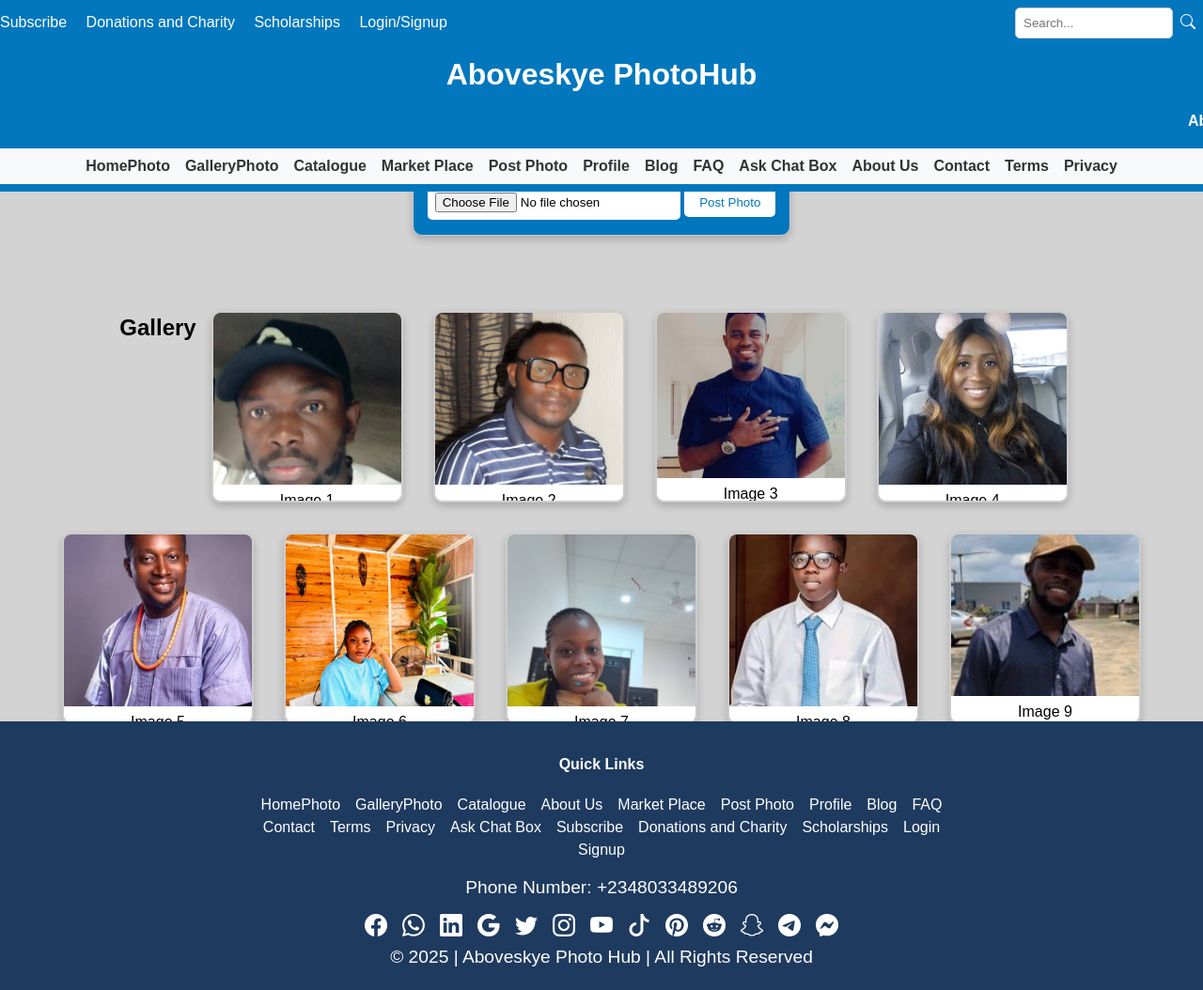
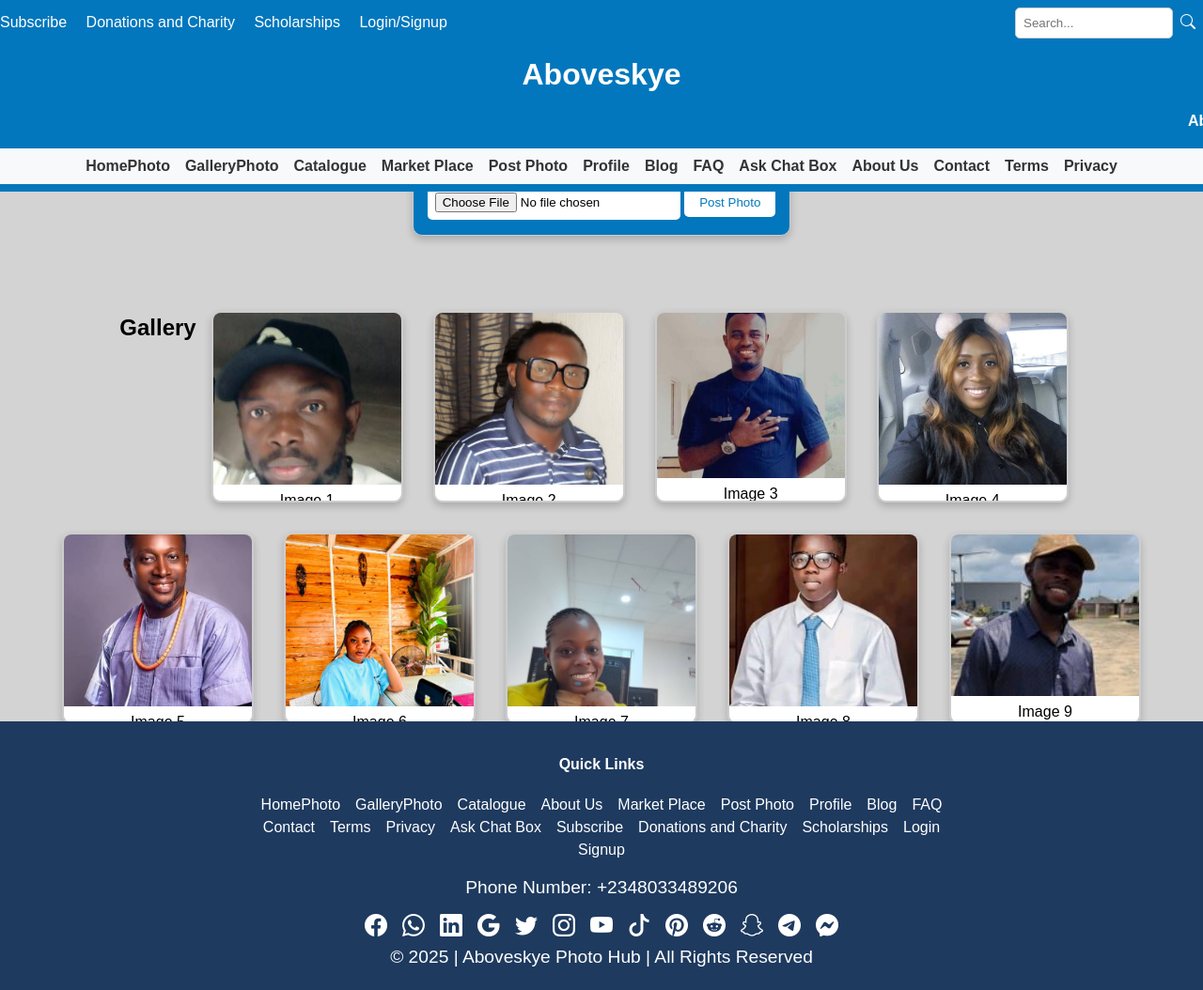
Before and after one commit to EbenyICT/Ebenezer-Aliriguzo, a website built with Vite: page index.html in a window 1280 px wide. Shown: the whole page at 94% size. Built offline with nearby package versions, Linux system fonts and the light colour scheme.

Commit message:
Update index.html

```diff
--- a/index.html
+++ b/index.html
@@ -26,7 +26,7 @@
                 <i class="bi bi-search"></i>
             </div>
         </div>
-        <h1>Aboveskye PhotoHub</h1>
+        <h1>Aboveskye</h1>
         <!-- Add marquee immediately after the WELCOME heading -->
         <marquee behavior="scroll" direction="left" style="margin-bottom: 1rem;">
             <strong>Aboveskye PhotoHub.</strong> Explore the wonders of nature, share its beauty through the power of technology, and enjoy the captivating moments captured through the lens of innovation.
```
